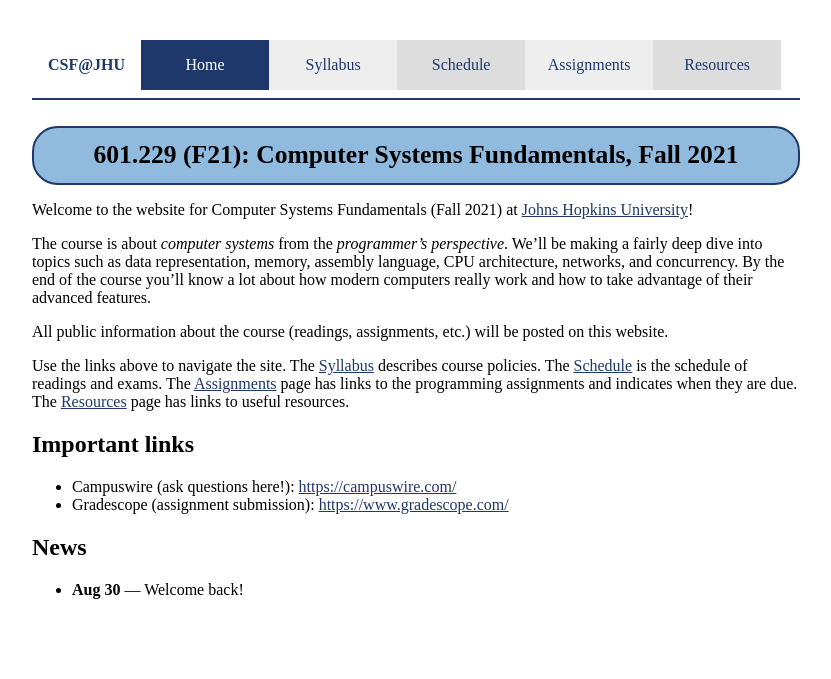
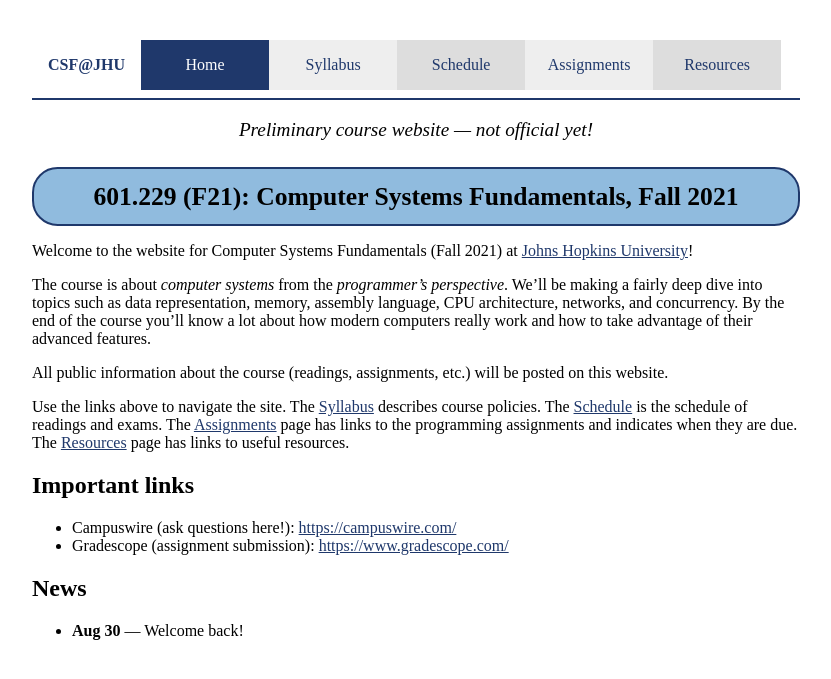
Before and after one commit to jhucsf/fall2021, a Jekyll site: the page built from index.md, in a window 1280 px wide. Shown: the top 679 px of the page, without its empty margins (224-1055 px from the left). Built offline with Jekyll 4.4.1, drawn with Linux system fonts in a browser that asks for light colours.

Commit message:
mark as preliminary/unofficial

```diff
--- a/_layouts/default.html
+++ b/_layouts/default.html
@@ -24,6 +24,10 @@
 
 		<hr id="headerSep">
 
+		<div style="text-align: center; font-style: italic; font-size: 120%; margin-top: 1em;">
+			Preliminary course website — not official yet!
+		</div>
+
 		<div id="pageTitle">{{site.coursename}}: {{page.title}}</div>
 
 		{{content}}
```
